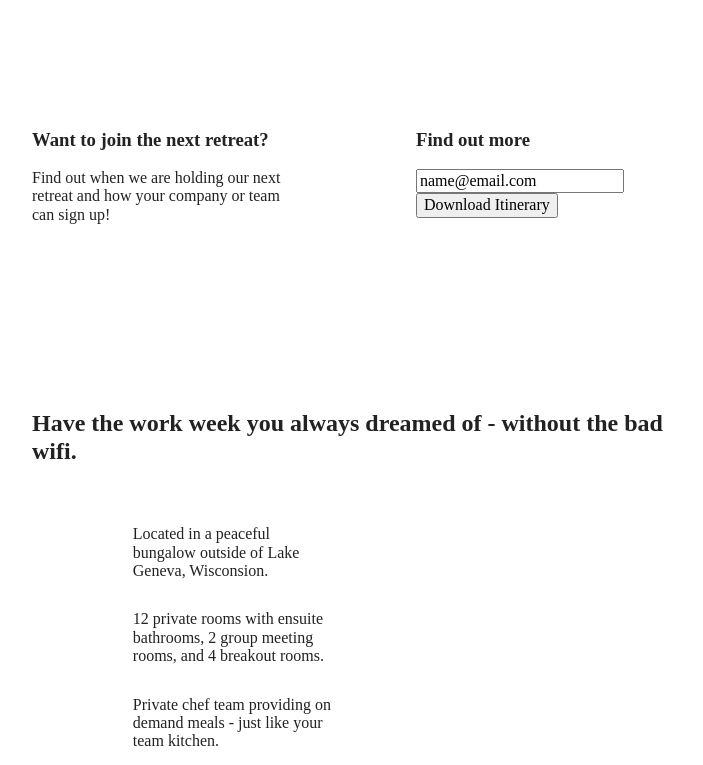
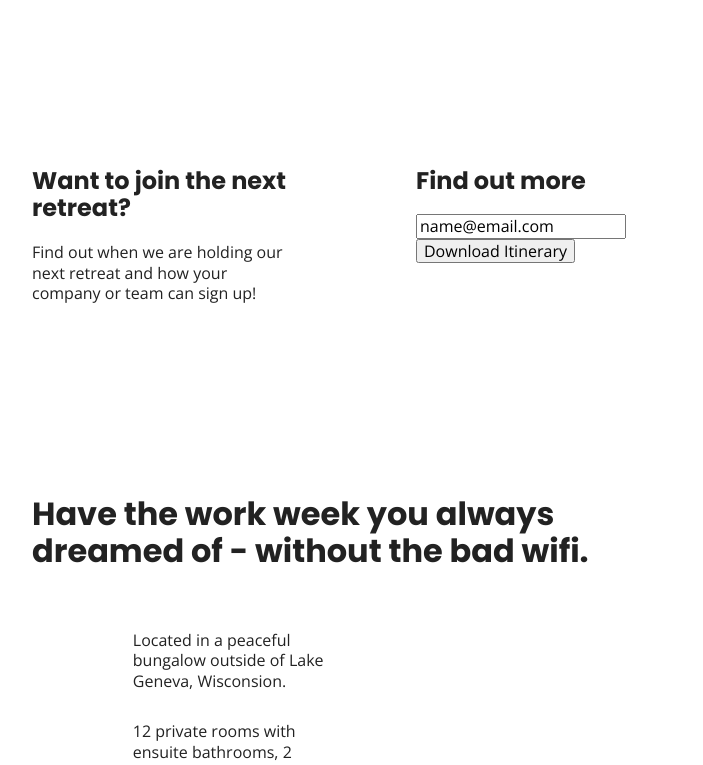
Before and after one commit to LouiePacheco/unplugged-site, a website built with Parcel: page index.html in a window 1280 px wide. Shown: the part 336-1101 px from the top of the page, without its empty margins (288-991 px from the left). Built offline with nearby package versions, Linux system fonts and the light colour scheme.

Commit message:
Added text styles

```diff
--- a/css/main.css
+++ b/css/main.css
@@ -86,7 +86,51 @@ textarea {
 /* ==========================================================================
    Author's custom styles
    ========================================================================== */
+/* General Styles */
+  html {
+    font-size: 16px;
+  }
+  body {
+    font-family: 'Open Sans', sans-serif;
+    font-size: 1em;
+    text-align: left;
+  }
+  ul,
+  ol {
+    list-style-type: none;
+  }
+  a {
+    color: #e2e3ed;
+    text-decoration: none;
+  }
+  h2 {
+    font-family: 'Poppins', sans-serif;
+    font-size: 2em;
+  }
+  h3,
+  h4 {
+    font-family: 'Poppins', sans-serif;
+    font-size: 1.5em;
+    margin: 20px 0;
+  }
+  p {
+    font-size: 1em;
+    line-height: 1.285;
+  }
+  img {
 
+  }
+  figure {
+
+  }
+  address {
+    font-style: italic;
+
+  }
+  .content-wrapper {
+    width: 90%;
+    margin: 50px;
+  }
 
    /* -------------------- Base Header - Footer Styles -------------------- */
 
--- a/index.html
+++ b/index.html
@@ -18,6 +18,8 @@
 
   <link rel="stylesheet" href="css/normalize.css">
   <link rel="stylesheet" href="css/main.css">
+  <!-- Google Fonts -->
+  <link href="https://fonts.googleapis.com/css?family=Open+Sans:400,700|Poppins:500,700" rel="stylesheet">
 
   <meta name="theme-color" content="#fafafa">
 </head>
```
